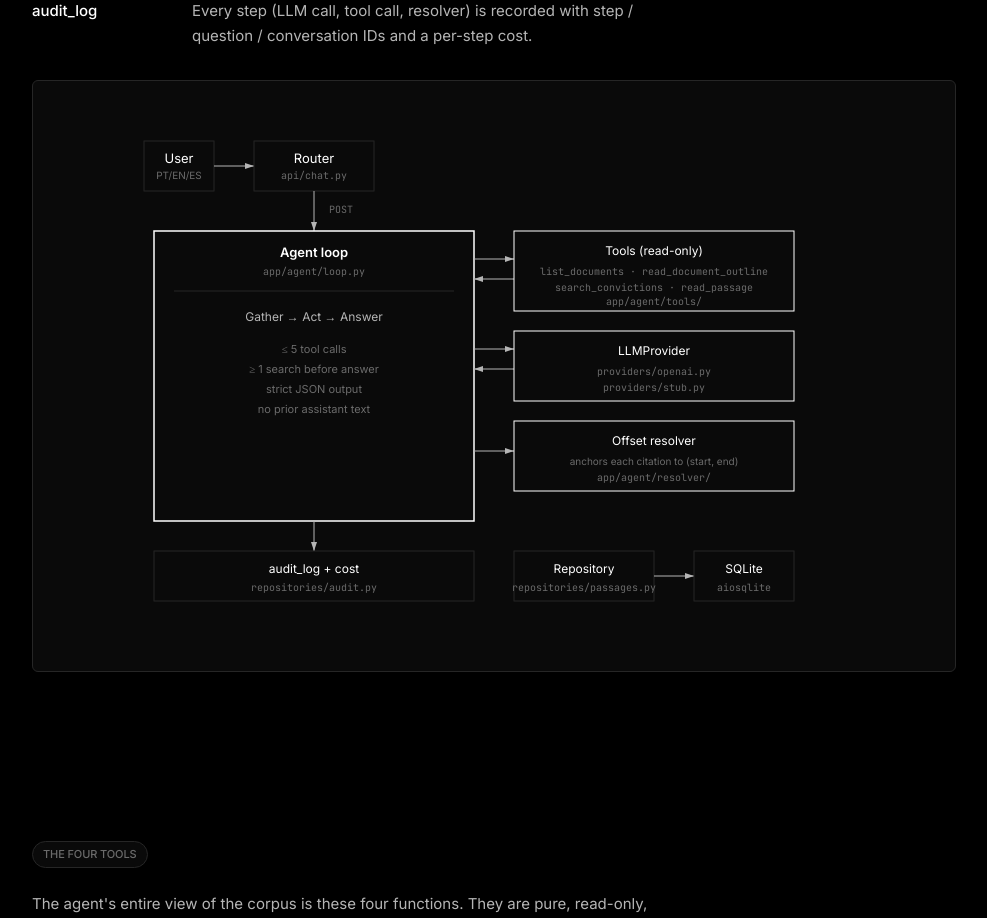
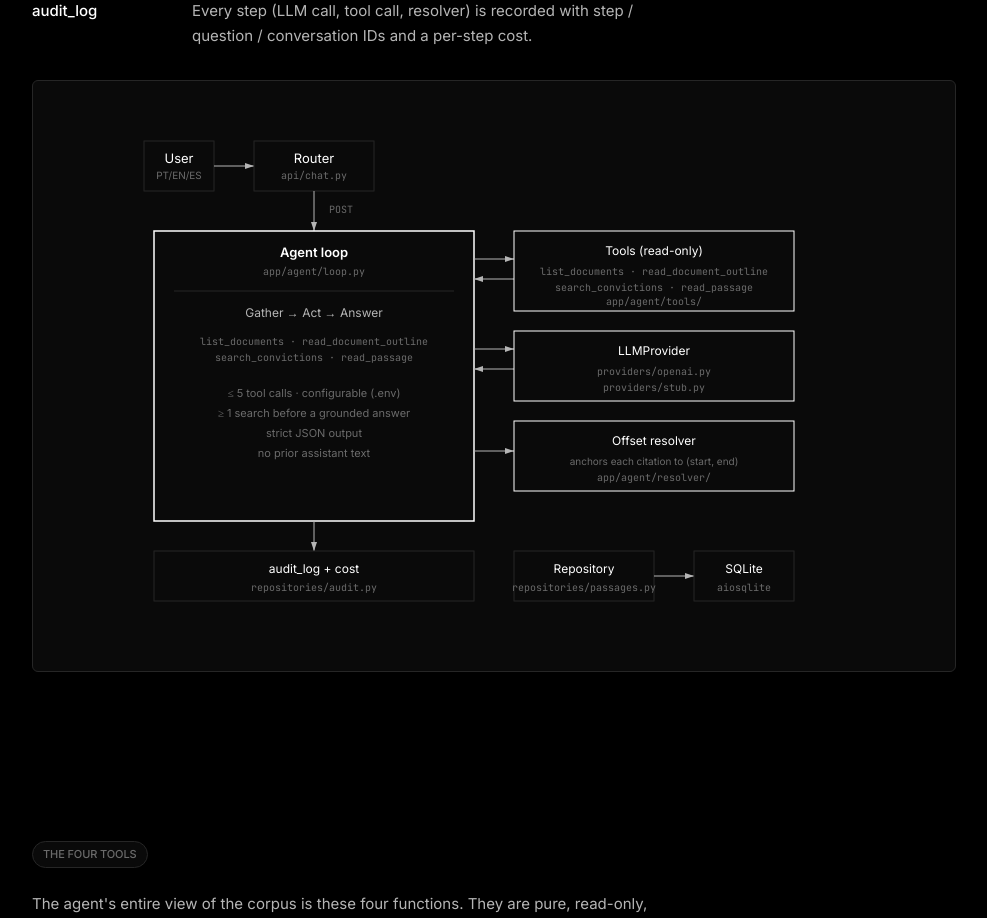
Before and after one commit to camilaDiToro/conviction-assistant, a React (Vite) app in the folder frontend/: page /design/overview in a window 1280 px wide. Shown: the part 1900-2818 px from the top of the page, without its empty margins (276-1263 px from the left). Built offline with nearby package versions, Linux system fonts and the light colour scheme.

Commit message:
design overview: list tools inside agent loop and correct configurable cap and grounded-answer search rule

```diff
--- a/frontend/src/features/design/OverviewPage.tsx
+++ b/frontend/src/features/design/OverviewPage.tsx
@@ -243,11 +243,13 @@ function ArchitectureDiagram() {
           <text x="180" y="136" textAnchor="middle" fill="#FFFFFF" fontSize="13" fontWeight="600" fontFamily="Inter">Agent loop</text>
           <text x="180" y="154" textAnchor="middle" fill="#6B6B6B" fontSize="10" fontFamily="JetBrains Mono">app/agent/loop.py</text>
           <line x1="40" y1="170" x2="320" y2="170" stroke="#262626" />
-          <text x="180" y="200" textAnchor="middle" fill="#B5B5B5" fontSize="12" fontFamily="Inter">Gather → Act → Answer</text>
-          <text x="180" y="232" textAnchor="middle" fill="#6B6B6B" fontSize="11" fontFamily="Inter">≤ 5 tool calls</text>
-          <text x="180" y="252" textAnchor="middle" fill="#6B6B6B" fontSize="11" fontFamily="Inter">≥ 1 search before answer</text>
-          <text x="180" y="272" textAnchor="middle" fill="#6B6B6B" fontSize="11" fontFamily="Inter">strict JSON output</text>
-          <text x="180" y="292" textAnchor="middle" fill="#6B6B6B" fontSize="11" fontFamily="Inter">no prior assistant text</text>
+          <text x="180" y="196" textAnchor="middle" fill="#B5B5B5" fontSize="12" fontFamily="Inter">Gather → Act → Answer</text>
+          <text x="180" y="224" textAnchor="middle" fill="#6B6B6B" fontSize="10" fontFamily="JetBrains Mono">list_documents · read_document_outline</text>
+          <text x="180" y="240" textAnchor="middle" fill="#6B6B6B" fontSize="10" fontFamily="JetBrains Mono">search_convictions · read_passage</text>
+          <text x="180" y="276" textAnchor="middle" fill="#6B6B6B" fontSize="11" fontFamily="Inter">≤ 5 tool calls · configurable (.env)</text>
+          <text x="180" y="296" textAnchor="middle" fill="#6B6B6B" fontSize="11" fontFamily="Inter">≥ 1 search before a grounded answer</text>
+          <text x="180" y="316" textAnchor="middle" fill="#6B6B6B" fontSize="11" fontFamily="Inter">strict JSON output</text>
+          <text x="180" y="336" textAnchor="middle" fill="#6B6B6B" fontSize="11" fontFamily="Inter">no prior assistant text</text>
         </g>
 
         {/* Agent ↔ Tools */}
```
